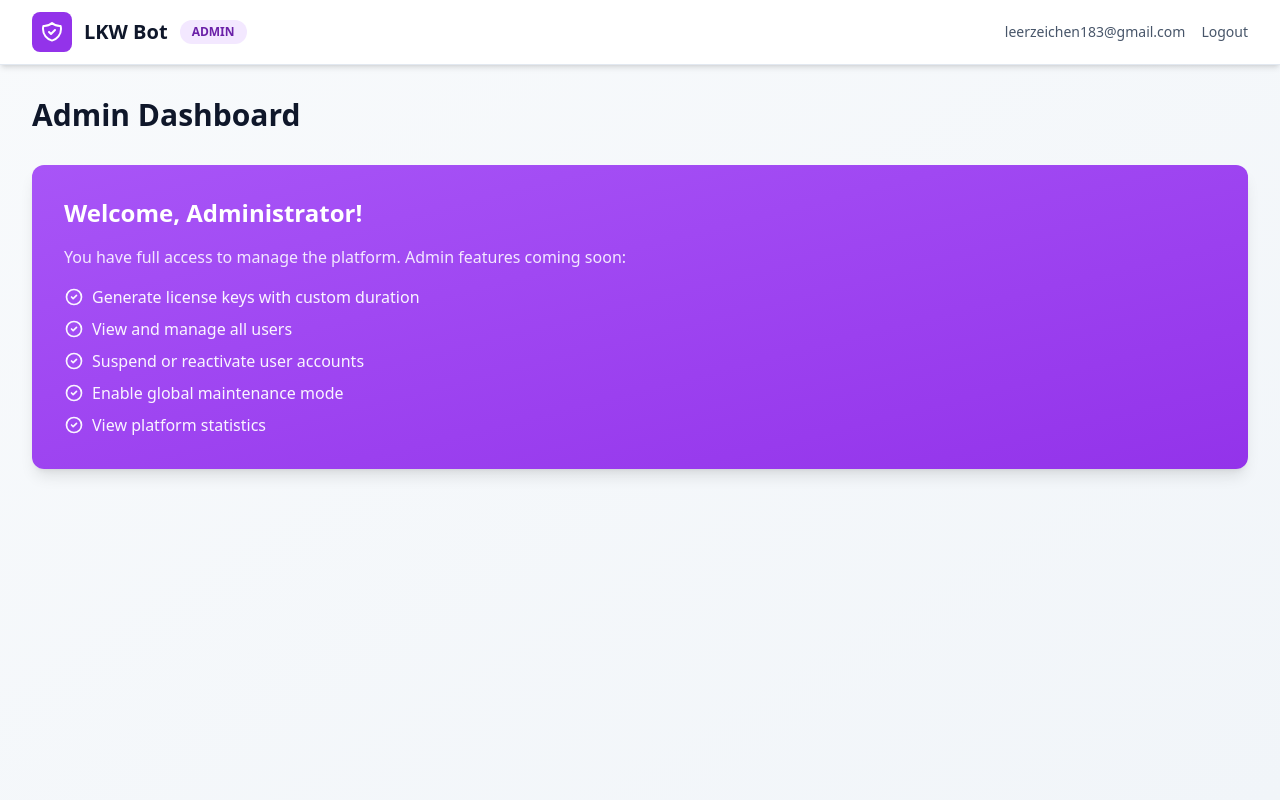
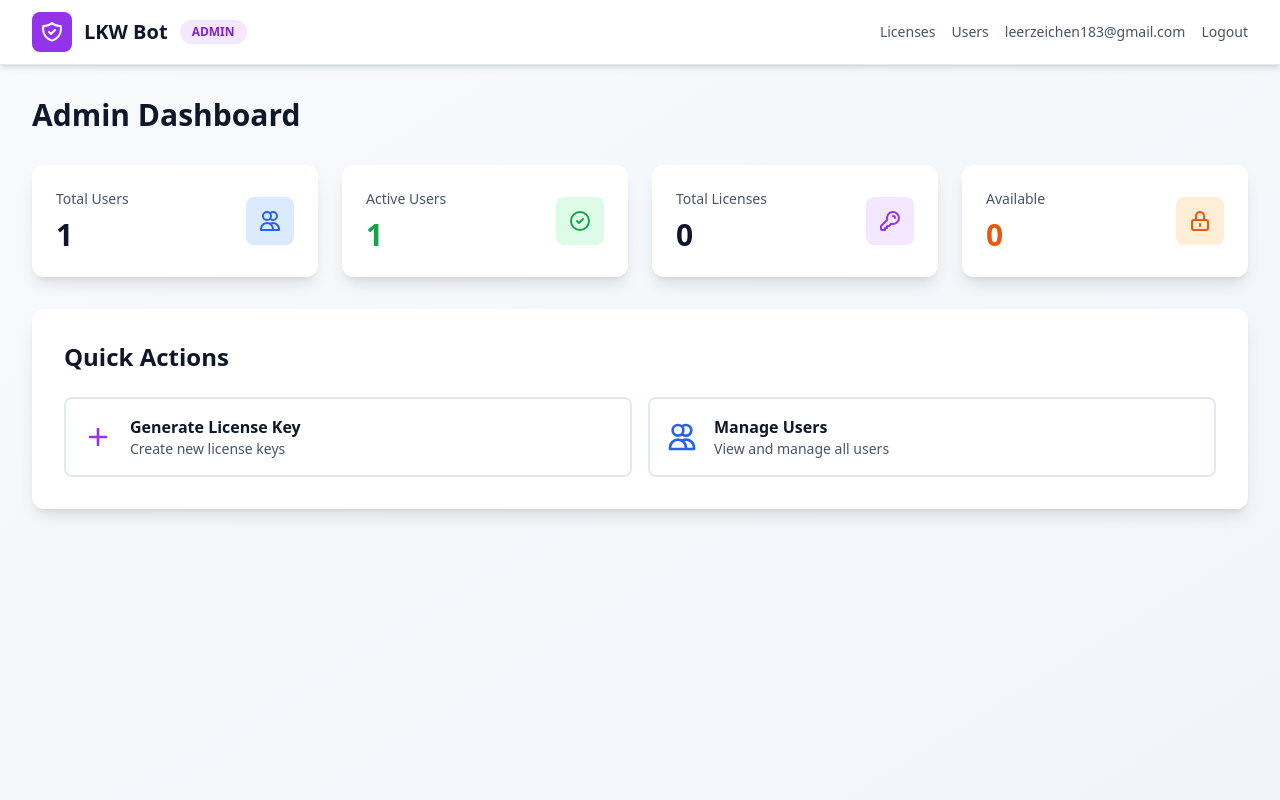
Before and after one commit to Ben10002/LastWarTruck, a Flask app: page /admin/dashboard in a window 1280 px wide. Run offline with Flask 3, Linux system fonts and the light colour scheme; a user stored in the database is signed in; some libraries are stand-ins or nearby versions.

Commit message:
Added admin features: License key generator, user management, statistics dashboard

```diff
--- a/routes/admin.py
+++ b/routes/admin.py
@@ -1,7 +1,11 @@
-from flask import Blueprint, render_template
+from flask import Blueprint, render_template, request, redirect, url_for, flash, jsonify
 from flask_login import login_required, current_user
 from functools import wraps
 from flask import abort
+from models import db
+from models.user import User
+from models.license import License
+from models.subscription import Subscription
 
 bp = Blueprint('admin', __name__, url_prefix='/admin')
 
@@ -17,8 +21,121 @@ def admin_required(f):
 
 
 @bp.route('/dashboard')
-# @login_required
-# @admin_required
+@login_required
+@admin_required
 def dashboard():
     """Admin dashboard"""
-    return render_template('admin/dashboard.html')
+    # Get statistics
+    total_users = User.query.count()
+    active_users = User.query.filter_by(is_active=True).count()
+    total_licenses = License.query.count()
+    available_licenses = License.query.filter_by(is_redeemed=False).count()
+
+    return render_template('admin/dashboard.html',
+                         total_users=total_users,
+                         active_users=active_users,
+                         total_licenses=total_licenses,
+                         available_licenses=available_licenses)
+
+
+@bp.route('/licenses')
+@login_required
+@admin_required
+def licenses():
+    """View and manage licenses"""
+    licenses = License.query.order_by(License.created_at.desc()).all()
+    return render_template('admin/licenses.html', licenses=licenses)
+
+
+@bp.route('/licenses/generate', methods=['POST'])
+@login_required
+@admin_required
+def generate_license():
+    """Generate new license key"""
+    duration = request.form.get('duration', type=int)
+
+    if not duration or duration < 1:
+        flash('Invalid duration specified.', 'error')
+        return redirect(url_for('admin.licenses'))
+
+    # Generate unique key
+    while True:
+        key = License.generate_key()
+        if not License.query.filter_by(key=key).first():
+            break
+
+    # Create license
+    license = License(
+        key=key,
+        duration_days=duration
+    )
+
+    db.session.add(license)
+    db.session.commit()
+
+    flash(f'License key generated: {key} ({duration} days)', 'success')
+    return redirect(url_for('admin.licenses'))
+
+
+@bp.route('/licenses/delete/<int:license_id>', methods=['POST'])
+@login_required
+@admin_required
+def delete_license(license_id):
+    """Delete a license key"""
+    license = License.query.get_or_404(license_id)
+
+    if license.is_redeemed:
+        flash('Cannot delete redeemed license.', 'error')
+        return redirect(url_for('admin.licenses'))
+
+    db.session.delete(license)
+    db.session.commit()
+
+    flash('License deleted successfully.', 'success')
+    return redirect(url_for('admin.licenses'))
+
+
+@bp.route('/users')
+@login_required
+@admin_required
+def users():
+    """View and manage users"""
+    users = User.query.order_by(User.created_at.desc()).all()
+    return render_template('admin/users.html', users=users)
+
+
+@bp.route('/users/toggle/<int:user_id>', methods=['POST'])
+@login_required
+@admin_required
+def toggle_user(user_id):
+    """Suspend/Activate user"""
+    user = User.query.get_or_404(user_id)
+
+    if user.is_admin:
+        flash('Cannot modify admin user.', 'error')
+        return redirect(url_for('admin.users'))
+
+    user.is_active = not user.is_active
+    db.session.commit()
+
+    status = 'activated' if user.is_active else 'suspended'
+    flash(f'User {user.email} has been {status}.', 'success')
+    return redirect(url_for('admin.users'))
+
+
+@bp.route('/users/delete/<int:user_id>', methods=['POST'])
+@login_required
+@admin_required
+def delete_user(user_id):
+    """Delete a user"""
+    user = User.query.get_or_404(user_id)
+
+    if user.is_admin:
+        flash('Cannot delete admin user.', 'error')
+        return redirect(url_for('admin.users'))
+
+    db.session.delete(user)
+    db.session.commit()
+
+    flash(f'User {user.email} has been deleted.', 'success')
+    return redirect(url_for('admin.users'))
--- a/templates/admin/dashboard.html
+++ b/templates/admin/dashboard.html
@@ -17,10 +17,16 @@
                             </svg>
                         </div>
                         <span class="text-xl font-bold text-slate-900">LKW Bot</span>
-                        <span class="ml-3 px-3 py-1 bg-purple-100 text-purple-800 text-xs font-semibold rounded-full">ADMIN</span>
+                        <span class="ml-3 px-3 py-1 bg-purple-100 text-purple-700 text-xs font-bold rounded-full">ADMIN</span>
                     </div>
                 </div>
                 <div class="flex items-center space-x-4">
+                    <a href="{{ url_for('admin.licenses') }}" class="text-sm text-slate-600 hover:text-slate-900 font-medium">
+                        Licenses
+                    </a>
+                    <a href="{{ url_for('admin.users') }}" class="text-sm text-slate-600 hover:text-slate-900 font-medium">
+                        Users
+                    </a>
                     <span class="text-sm text-slate-600">{{ current_user.email }}</span>
                     <a href="{{ url_for('auth.logout') }}" class="text-sm text-slate-600 hover:text-slate-900 font-medium">
                         Logout
@@ -35,42 +41,95 @@
 
         <h1 class="text-3xl font-bold text-slate-900 mb-8">Admin Dashboard</h1>
 
-        <!-- Welcome Message -->
-        <div class="bg-gradient-to-br from-purple-500 to-purple-600 rounded-xl shadow-lg p-8 text-white mb-8">
-            <h2 class="text-2xl font-bold mb-4">Welcome, Administrator!</h2>
-            <p class="text-purple-100">You have full access to manage the platform. Admin features coming soon:</p>
-            <ul class="mt-4 space-y-2 text-purple-50">
-                <li class="flex items-center">
-                    <svg class="w-5 h-5 mr-2" fill="none" stroke="currentColor" viewBox="0 0 24 24">
-                        <path stroke-linecap="round" stroke-linejoin="round" stroke-width="2" d="M9 12l2 2 4-4m6 2a9 9 0 11-18 0 9 9 0 0118 0z"/>
+        <!-- Statistics Cards -->
+        <div class="grid grid-cols-1 md:grid-cols-2 lg:grid-cols-4 gap-6 mb-8">
+
+            <!-- Total Users -->
+            <div class="bg-white rounded-xl shadow-lg p-6">
+                <div class="flex items-center justify-between">
+                    <div>
+                        <p class="text-sm text-slate-600 font-medium">Total Users</p>
+                        <p class="text-3xl font-bold text-slate-900 mt-2">{{ total_users }}</p>
+                    </div>
+                    <div class="w-12 h-12 bg-blue-100 rounded-lg flex items-center justify-center">
+                        <svg class="w-6 h-6 text-blue-600" fill="none" stroke="currentColor" viewBox="0 0 24 24">
+                            <path stroke-linecap="round" stroke-linejoin="round" stroke-width="2" d="M12 4.354a4 4 0 110 5.292M15 21H3v-1a6 6 0 0112 0v1zm0 0h6v-1a6 6 0 00-9-5.197M13 7a4 4 0 11-8 0 4 4 0 018 0z"/>
+                        </svg>
+                    </div>
+                </div>
+            </div>
+
+            <!-- Active Users -->
+            <div class="bg-white rounded-xl shadow-lg p-6">
+                <div class="flex items-center justify-between">
+                    <div>
+                        <p class="text-sm text-slate-600 font-medium">Active Users</p>
+                        <p class="text-3xl font-bold text-green-600 mt-2">{{ active_users }}</p>
+                    </div>
+                    <div class="w-12 h-12 bg-green-100 rounded-lg flex items-center justify-center">
+                        <svg class="w-6 h-6 text-green-600" fill="none" stroke="currentColor" viewBox="0 0 24 24">
+                            <path stroke-linecap="round" stroke-linejoin="round" stroke-width="2" d="M9 12l2 2 4-4m6 2a9 9 0 11-18 0 9 9 0 0118 0z"/>
+                        </svg>
+                    </div>
+                </div>
+            </div>
+
+            <!-- Total Licenses -->
+            <div class="bg-white rounded-xl shadow-lg p-6">
+                <div class="flex items-center justify-between">
+                    <div>
+                        <p class="text-sm text-slate-600 font-medium">Total Licenses</p>
+                        <p class="text-3xl font-bold text-slate-900 mt-2">{{ total_licenses }}</p>
+                    </div>
+                    <div class="w-12 h-12 bg-purple-100 rounded-lg flex items-center justify-center">
+                        <svg class="w-6 h-6 text-purple-600" fill="none" stroke="currentColor" viewBox="0 0 24 24">
+                            <path stroke-linecap="round" stroke-linejoin="round" stroke-width="2" d="M15 7a2 2 0 012 2m4 0a6 6 0 01-7.743 5.743L11 17H9v2H7v2H4a1 1 0 01-1-1v-2.586a1 1 0 01.293-.707l5.964-5.964A6 6 0 1121 9z"/>
+                        </svg>
+                    </div>
+                </div>
+            </div>
+
+            <!-- Available Licenses -->
+            <div class="bg-white rounded-xl shadow-lg p-6">
+                <div class="flex items-center justify-between">
+                    <div>
+                        <p class="text-sm text-slate-600 font-medium">Available</p>
+                        <p class="text-3xl font-bold text-orange-600 mt-2">{{ available_licenses }}</p>
+                    </div>
+                    <div class="w-12 h-12 bg-orange-100 rounded-lg flex items-center justify-center">
+                        <svg class="w-6 h-6 text-orange-600" fill="none" stroke="currentColor" viewBox="0 0 24 24">
+                            <path stroke-linecap="round" stroke-linejoin="round" stroke-width="2" d="M12 15v2m-6 4h12a2 2 0 002-2v-6a2 2 0 00-2-2H6a2 2 0 00-2 2v6a2 2 0 002 2zm10-10V7a4 4 0 00-8 0v4h8z"/>
+                        </svg>
+                    </div>
+                </div>
+            </div>
+
+        </div>
+
+        <!-- Quick Actions -->
+        <div class="bg-white rounded-xl shadow-lg p-8">
+            <h2 class="text-2xl font-bold text-slate-900 mb-6">Quick Actions</h2>
+            <div class="grid grid-cols-1 md:grid-cols-2 gap-4">
+                <a href="{{ url_for('admin.licenses') }}" class="flex items-center p-4 border-2 border-slate-200 rounded-lg hover:border-purple-500 hover:bg-purple-50 transition-all">
+                    <svg class="w-8 h-8 text-purple-600 mr-4" fill="none" stroke="currentColor" viewBox="0 0 24 24">
+                        <path stroke-linecap="round" stroke-linejoin="round" stroke-width="2" d="M12 6v6m0 0v6m0-6h6m-6 0H6"/>
                     </svg>
-                    Generate license keys with custom duration
-                </li>
-                <li class="flex items-center">
-                    <svg class="w-5 h-5 mr-2" fill="none" stroke="currentColor" viewBox="0 0 24 24">
-                        <path stroke-linecap="round" stroke-linejoin="round" stroke-width="2" d="M9 12l2 2 4-4m6 2a9 9 0 11-18 0 9 9 0 0118 0z"/>
+                    <div>
+                        <h3 class="font-semibold text-slate-900">Generate License Key</h3>
+                        <p class="text-sm text-slate-600">Create new license keys</p>
+                    </div>
+                </a>
+
+                <a href="{{ url_for('admin.users') }}" class="flex items-center p-4 border-2 border-slate-200 rounded-lg hover:border-blue-500 hover:bg-blue-50 transition-all">
+                    <svg class="w-8 h-8 text-blue-600 mr-4" fill="none" stroke="currentColor" viewBox="0 0 24 24">
+                        <path stroke-linecap="round" stroke-linejoin="round" stroke-width="2" d="M12 4.354a4 4 0 110 5.292M15 21H3v-1a6 6 0 0112 0v1zm0 0h6v-1a6 6 0 00-9-5.197M13 7a4 4 0 11-8 0 4 4 0 018 0z"/>
                     </svg>
-                    View and manage all users
-                </li>
-                <li class="flex items-center">
-                    <svg class="w-5 h-5 mr-2" fill="none" stroke="currentColor" viewBox="0 0 24 24">
-                        <path stroke-linecap="round" stroke-linejoin="round" stroke-width="2" d="M9 12l2 2 4-4m6 2a9 9 0 11-18 0 9 9 0 0118 0z"/>
-                    </svg>
-                    Suspend or reactivate user accounts
-                </li>
-                <li class="flex items-center">
-                    <svg class="w-5 h-5 mr-2" fill="none" stroke="currentColor" viewBox="0 0 24 24">
-                        <path stroke-linecap="round" stroke-linejoin="round" stroke-width="2" d="M9 12l2 2 4-4m6 2a9 9 0 11-18 0 9 9 0 0118 0z"/>
-                    </svg>
-                    Enable global maintenance mode
-                </li>
-                <li class="flex items-center">
-                    <svg class="w-5 h-5 mr-2" fill="none" stroke="currentColor" viewBox="0 0 24 24">
-                        <path stroke-linecap="round" stroke-linejoin="round" stroke-width="2" d="M9 12l2 2 4-4m6 2a9 9 0 11-18 0 9 9 0 0118 0z"/>
-                    </svg>
-                    View platform statistics
-                </li>
-            </ul>
+                    <div>
+                        <h3 class="font-semibold text-slate-900">Manage Users</h3>
+                        <p class="text-sm text-slate-600">View and manage all users</p>
+                    </div>
+                </a>
+            </div>
         </div>
 
     </div>
```
Also changed, not shown: models/license.py (added, +80 -0 lines), templates/admin/licenses.html (added, +158 -0 lines), templates/admin/users.html (added, +168 -0 lines).
